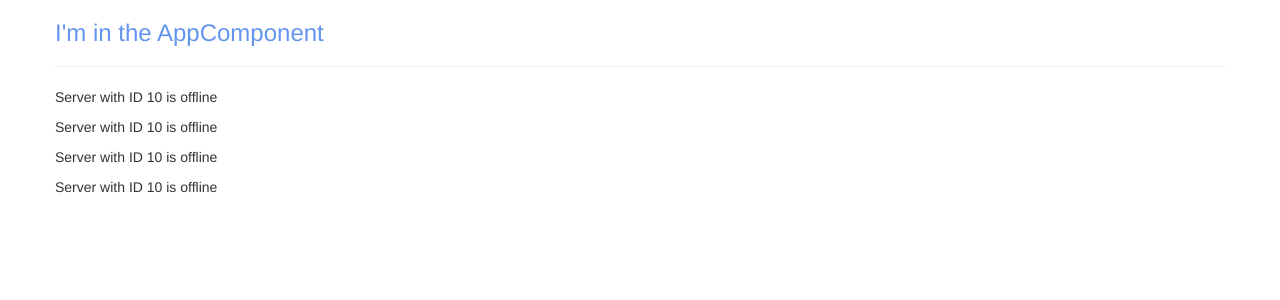
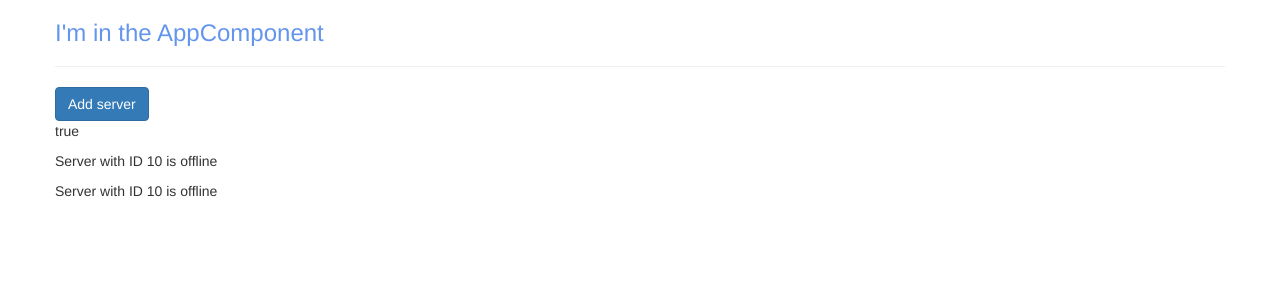
Before and after one commit to aengun/angular_first_demo, an Angular app: page / in a window 1280 px wide. Shown: the top 300 px of the page. Built offline with nearby package versions, Linux system fonts and the light colour scheme.

Commit message:
속성 바인딩

```diff
--- a/src/app/server/server.component.html
+++ b/src/app/server/server.component.html
@@ -1,2 +1,2 @@
 <p>{{'Server'}} with ID {{serverId}} is {{ serverStatus }} </p>
-<p>{{'Server'}} with ID {{serverId}} is {{ getServerStatus() }} </p>
+<!-- <p>{{'Server'}} with ID {{serverId}} is {{ getServerStatus() }} </p> -->
--- a/src/app/servers/servers.component.html
+++ b/src/app/servers/servers.component.html
@@ -1,4 +1,7 @@
 <!--<p>servers works!</p>-->
-
+<button
+    class="btn btn-primary"
+    [disabled]="!allowNewServer">Add server</button>
+<p>{{allowNewServer}}</p>
 <app-server></app-server>
 <app-server></app-server>
--- a/src/app/servers/servers.component.ts
+++ b/src/app/servers/servers.component.ts
@@ -12,7 +12,13 @@ import { Component, OnInit } from '@angular/core';
 })
 export class ServersComponent implements OnInit {
 
-  constructor() { }
+  allowNewServer = false;
+
+  constructor() {
+    setTimeout(() => {
+      this.allowNewServer = true;
+    }, 2000);
+  }
 
   ngOnInit(): void {
   }
```
